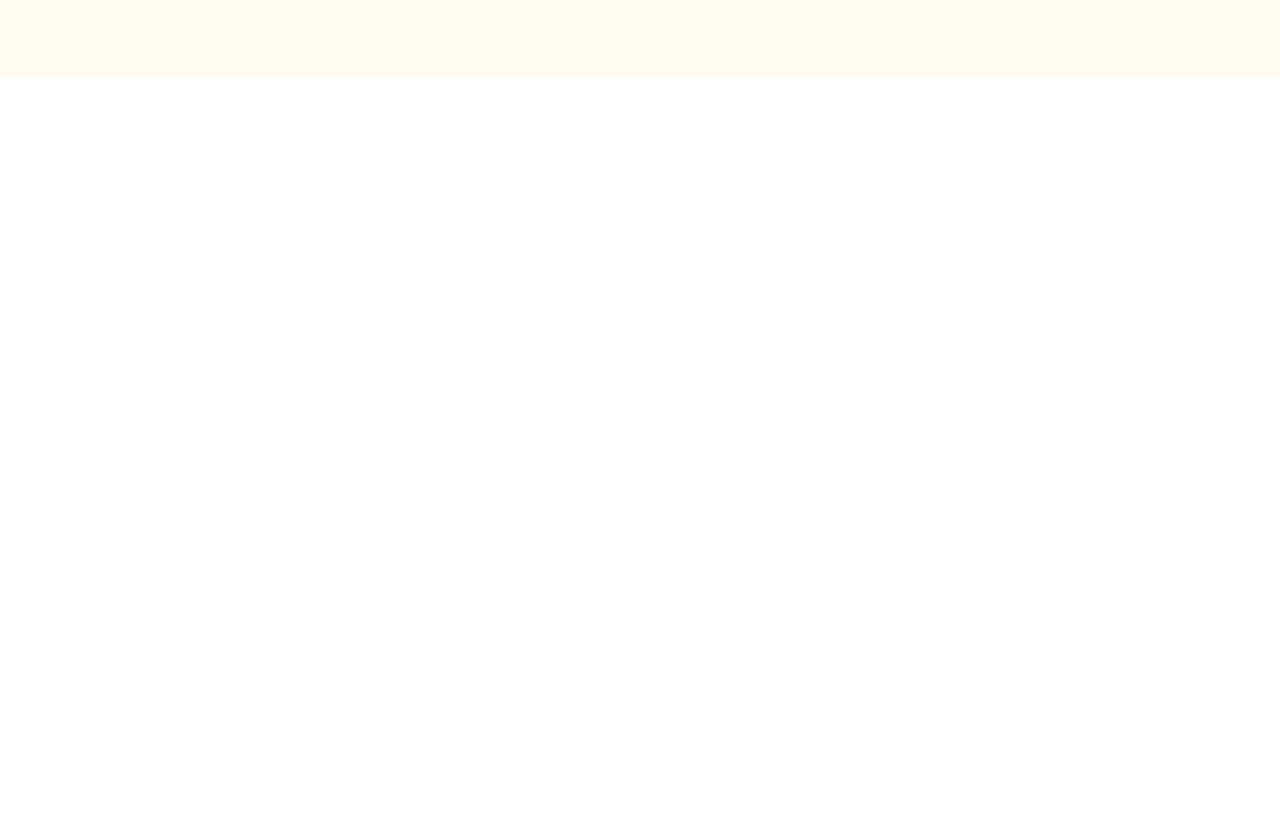
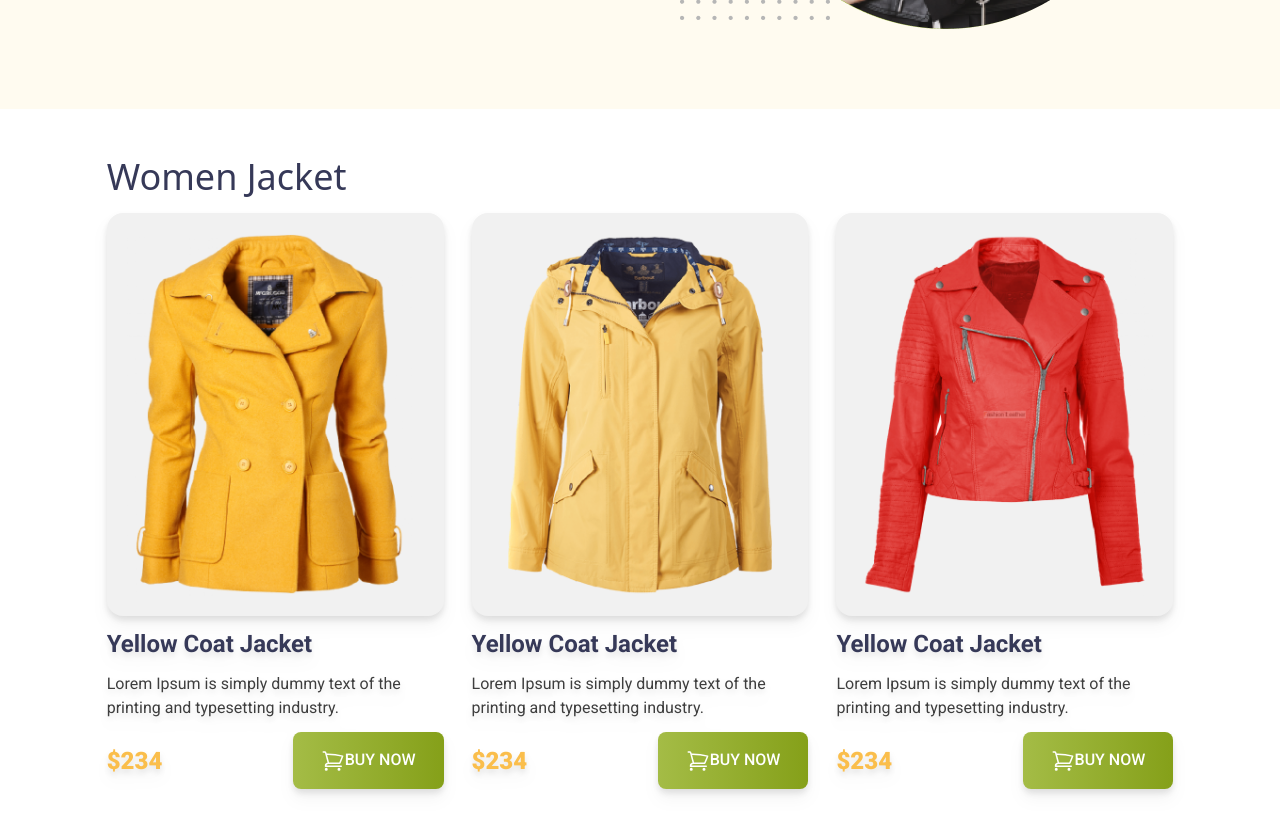
Before and after one commit to Kayum-Ali/penguin-fashion-website, a plain HTML site: page index.html in a window 1280 px wide. Shown: the part 538-1372 px from the top of the page. Before the commit the page ends 800 px from the top, so only its background shows below. Drawn offline with nearby package versions, Linux system fonts and the light colour scheme.

Commit message:
women jacket section responsive done

```diff
--- a/index.html
+++ b/index.html
@@ -8,7 +8,7 @@
     <link rel="preconnect" href="https://fonts.googleapis.com">
     <link rel="preconnect" href="https://fonts.gstatic.com" crossorigin>
     <link
-        href="https://fonts.googleapis.com/css2?family=Bebas+Neue&family=Montserrat:wght@700&family=Roboto+Serif:opsz,wght@8..144,400;8..144,500;8..144,700&display=swap"
+        href="https://fonts.googleapis.com/css2?family=Bebas+Neue&family=Montserrat:wght@700&family=Roboto:wght@400;500;700;900&display=swap"
         rel="stylesheet">
     <script src="https://cdn.tailwindcss.com"></script>
 
@@ -19,7 +19,7 @@
         }
 
         .font-roboto {
-            font-family: 'Roboto Serif', serif;
+            font-family: 'Roboto', sans-serif;
         }
 
         .font-monteserrat {
@@ -62,8 +62,77 @@
         </div>
 
     </header>
-    <main>
+    <main class="w-10/12 mx-auto">
+        <!-- ---women jacket section -->
+        <section class="py-12">
+            <h3 class="font-bebas text-4xl text-[#363958]">Women Jacket</h3>
+            <!-- --jackets container -->
+            <div class="grid grid-cols-1 md:grid-cols-2 lg:grid-cols-3  gap-7  my-4">
+                <!-- --jacket-1  -->
+                <div class="font-roboto space-y-3 drop-shadow-lg">
+                   <div class="bg-[#F1F1F1] p-5 rounded-2xl">
+                     <img class="" src="images/jacket-1.png" alt="">
+                   </div>
+                    <h4 class="text-2xl font-bold text-[#363958]">Yellow Coat Jacket </h4>
+                    <p class="text-[#3E3E3E]">Lorem Ipsum is simply dummy text of the
+                        printing and typesetting industry.</p>
 
+                    <div class="flex items-center  justify-between">
+                        <h3 class="text-2xl font-black text-[#FABE4C]">$234</h3>
+                        <button
+                            class="py-4 px-7 bg-gradient-to-r from-[#A4BC46] to-[#85A019] rounded-lg text-white font-medium text-base">
+
+                            <svg xmlns="http://www.w3.org/2000/svg" fill="none" viewBox="0 0 24 24" stroke-width="1.5"
+                                stroke="currentColor" class="w-6 h-6 inline">
+                                <path stroke-linecap="round" stroke-linejoin="round"
+                                    d="M2.25 3h1.386c.51 0 .955.343 1.087.835l.383 1.437M7.5 14.25a3 3 0 0 0-3 3h15.75m-12.75-3h11.218c1.121-2.3 2.1-4.684 2.924-7.138a60.114 60.114 0 0 0-16.536-1.84M7.5 14.25 5.106 5.272M6 20.25a.75.75 0 1 1-1.5 0 .75.75 0 0 1 1.5 0Zm12.75 0a.75.75 0 1 1-1.5 0 .75.75 0 0 1 1.5 0Z" />
+                            </svg>BUY NOW</button>
+                    </div>
+                </div>
+                <!-- --jacket-2  -->
+                <div class="font-roboto space-y-3 drop-shadow-lg">
+                   <div class="bg-[#F1F1F1] p-5 rounded-2xl">
+                    <img class="" src="images/jacket-2.png" alt="">
+                   </div>
+                    <h4 class="text-2xl font-bold text-[#363958]">Yellow Coat Jacket </h4>
+                    <p class="text-[#3E3E3E]">Lorem Ipsum is simply dummy text of the
+                        printing and typesetting industry.</p>
+
+                    <div class="flex items-center  justify-between">
+                        <h3 class="text-2xl font-black text-[#FABE4C]">$234</h3>
+                        <button
+                            class="py-4 px-7 bg-gradient-to-r from-[#A4BC46] to-[#85A019] rounded-lg text-white font-medium text-base">
+
+                            <svg xmlns="http://www.w3.org/2000/svg" fill="none" viewBox="0 0 24 24" stroke-width="1.5"
+                                stroke="currentColor" class="w-6 h-6 inline">
+                                <path stroke-linecap="round" stroke-linejoin="round"
+                                    d="M2.25 3h1.386c.51 0 .955.343 1.087.835l.383 1.437M7.5 14.25a3 3 0 0 0-3 3h15.75m-12.75-3h11.218c1.121-2.3 2.1-4.684 2.924-7.138a60.114 60.114 0 0 0-16.536-1.84M7.5 14.25 5.106 5.272M6 20.25a.75.75 0 1 1-1.5 0 .75.75 0 0 1 1.5 0Zm12.75 0a.75.75 0 1 1-1.5 0 .75.75 0 0 1 1.5 0Z" />
+                            </svg>BUY NOW</button>
+                    </div>
+                </div>
+                <!-- --jacket-3  -->
+                <div class="font-roboto space-y-3 drop-shadow-lg ">
+                   <div class="bg-[#F1F1F1] p-5 rounded-2xl">
+                    <img class="" src="images/jacket-3.png" alt="">
+                   </div>
+                    <h4 class="text-2xl font-bold text-[#363958]">Yellow Coat Jacket </h4>
+                    <p class="text-[#3E3E3E]">Lorem Ipsum is simply dummy text of the
+                        printing and typesetting industry.</p>
+
+                    <div class="flex items-center  justify-between">
+                        <h3 class="text-2xl font-black text-[#FABE4C]">$234</h3>
+                        <button
+                            class="py-4 px-7 bg-gradient-to-r from-[#A4BC46] to-[#85A019] rounded-lg text-white font-medium text-base">
+
+                            <svg xmlns="http://www.w3.org/2000/svg" fill="none" viewBox="0 0 24 24" stroke-width="1.5"
+                                stroke="currentColor" class="w-6 h-6 inline">
+                                <path stroke-linecap="round" stroke-linejoin="round"
+                                    d="M2.25 3h1.386c.51 0 .955.343 1.087.835l.383 1.437M7.5 14.25a3 3 0 0 0-3 3h15.75m-12.75-3h11.218c1.121-2.3 2.1-4.684 2.924-7.138a60.114 60.114 0 0 0-16.536-1.84M7.5 14.25 5.106 5.272M6 20.25a.75.75 0 1 1-1.5 0 .75.75 0 0 1 1.5 0Zm12.75 0a.75.75 0 1 1-1.5 0 .75.75 0 0 1 1.5 0Z" />
+                            </svg>BUY NOW</button>
+                    </div>
+                </div>
+            </div>
+        </section>
     </main>
     <footer>
 
```
